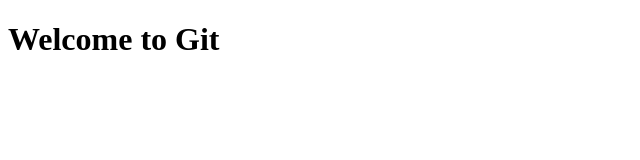
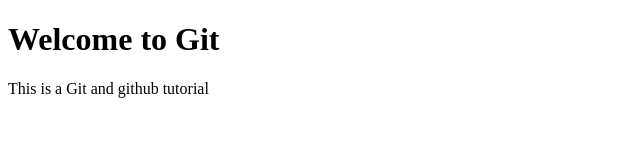
Before and after one commit to Shokhabbos/18-dars, a plain HTML site: page index.html in a window 1280 px wide. Shown: the whole page, without its empty margins (0-640 px from the left). Drawn offline with Linux system fonts and the light colour scheme.

Commit message:
added text

```diff
--- a/index.html
+++ b/index.html
@@ -10,5 +10,6 @@
 <body>
     <h1>Welcome to Git</h1>
 
+    <p>This is a Git and github tutorial</p>
 </body>
 </html>
```
